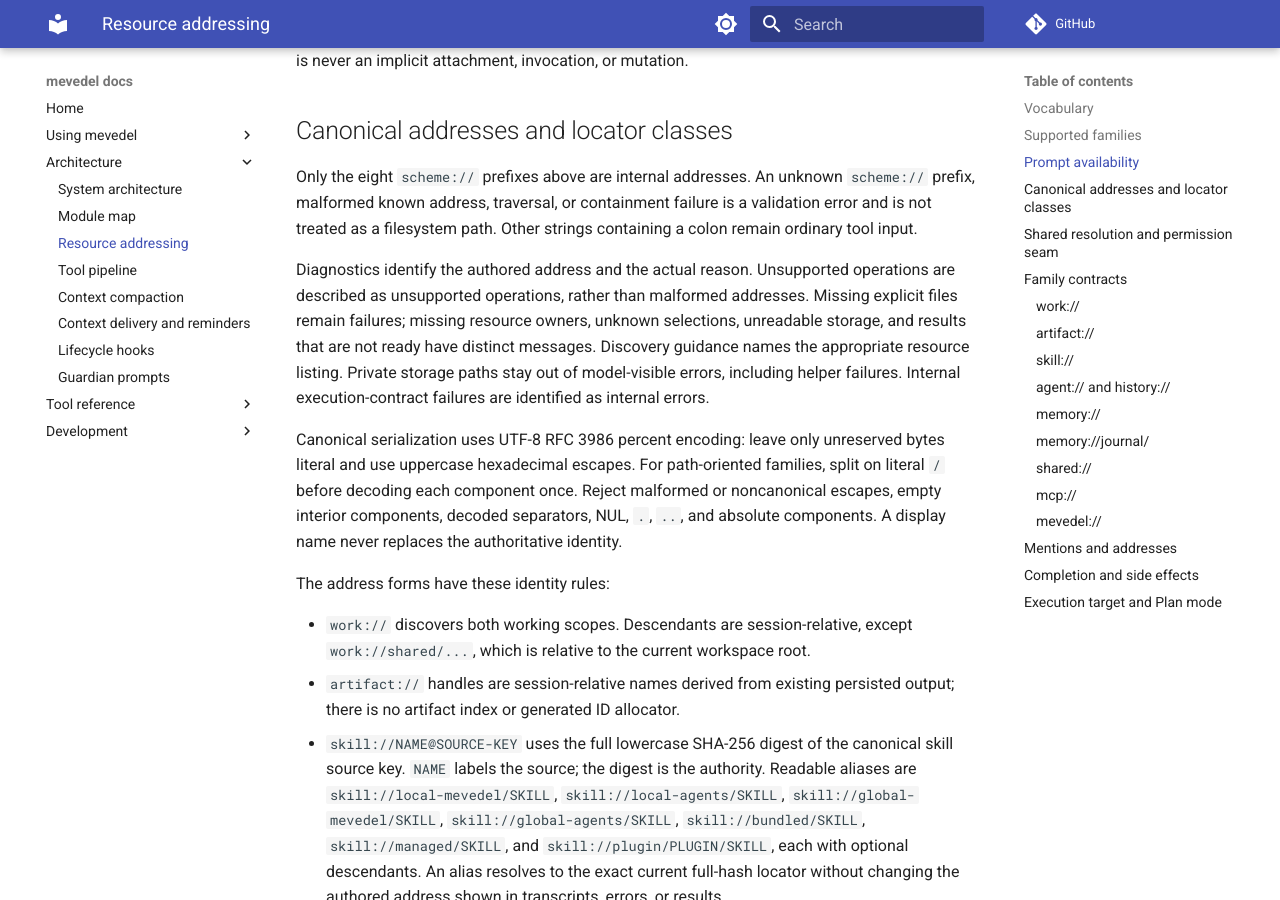
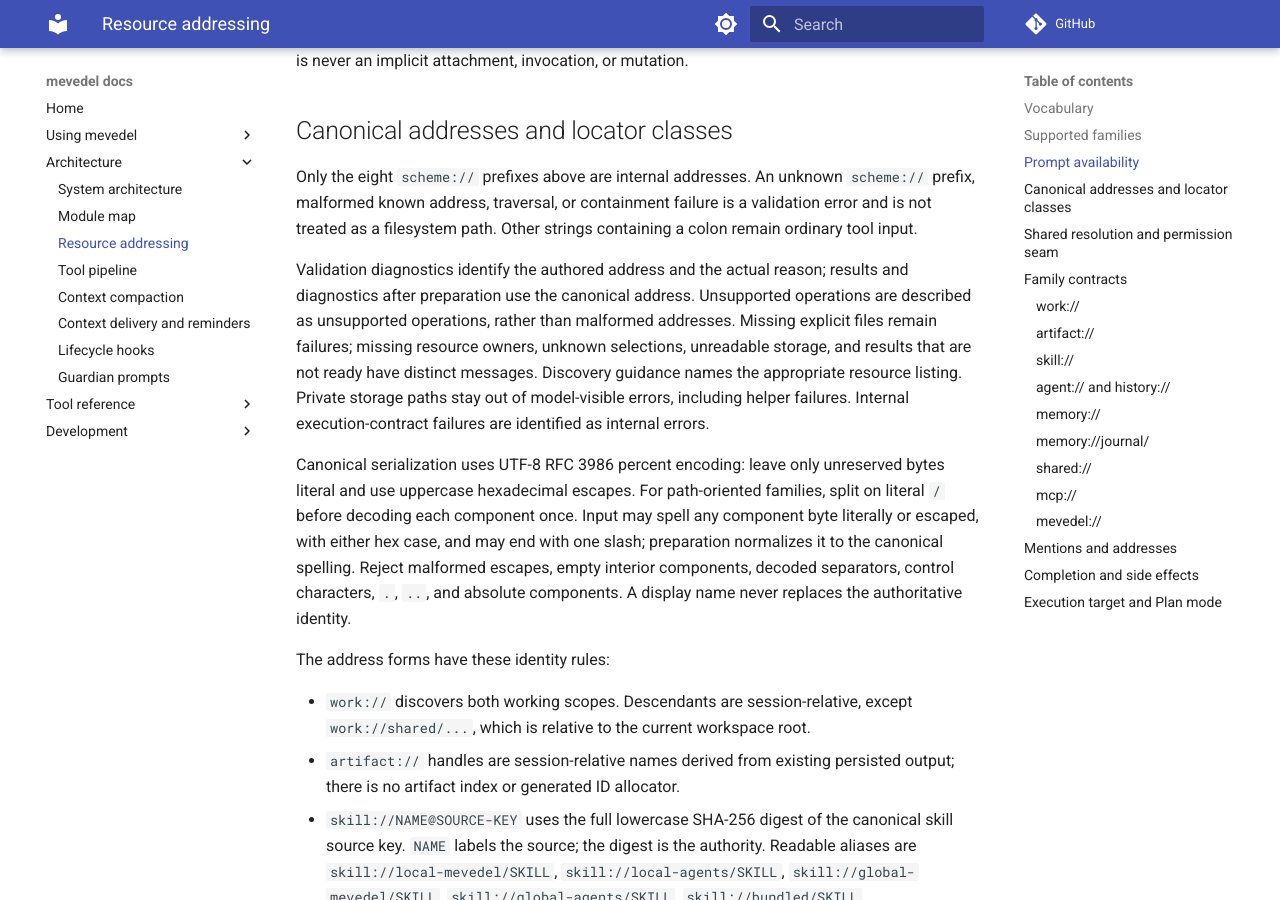
Before and after one commit to FrauH0lle/mevedel, an MkDocs documentation site: the page built from docs/address-to-resource.md, in a window 1280 px wide and 900 px high, scrolled down 2594 px. Built offline with MkDocs 1.6.1 and Material for MkDocs 9.7.7, drawn with Linux system fonts in a browser that asks for light colours; comment, search, counter and statistics services are not loaded; some of the changed text lies outside the part shown.

Commit message:
fix(resource): Accept natural address spellings and media read ranges
Models were rejected for spellings mevedel itself taught or printed.
Across 17 sessions, 27 calls failed on a directory's trailing slash,
almost always work://shared/, which mevedel's own prompts and empty
listing use.  Two failed on a library name written as the library
listing prints it, with spaces.  Thirteen image reads failed because
strict tool schemas make GPT models fill offset and limit, and offset
1 counted as a requested text range.

The resolver now normalizes literal characters, either escape case and
one trailing slash to the canonical locator, and prepared attempts
carry that canonical address.  Traversal, decoded separators, control
characters and malformed escapes are still rejected.  Read ignores
offset and limit for media instead of failing.

* mevedel-resource.el (mevedel-resource--decode-component): Accept
literal and lowercase-escaped bytes.
(mevedel-resource--parse-components): Drop the trailing-slash error.
(mevedel-resource--parse-memory-tail): Accept memory://journal.
(mevedel-resource-parse-address): Strip one trailing slash; drop the
exact-spelling check.
(mevedel-resource-prepare): Carry the canonical address.
* mevedel-tool-fs-read.el (mevedel-tool-fs-read--text-range-requested-p):
Remove.
(mevedel-tool-fs-read--file): Ignore line ranges for media.
* prompts/tools/read.md: Drop the media range rule.
* docs/address-to-resource.md: Document accepted spellings.
* docs/adr/0104-keep-resource-addresses-closed-and-capability-neutral.md:
Record the change and its evidence.
* test/test-mevedel-resource.el, test/test-mevedel-resource-diagnostics.el,
test/test-mevedel-resource-journal.el, test/test-mevedel-tool-fs-read.el:
Cover them.

```diff
--- a/docs/address-to-resource.md
+++ b/docs/address-to-resource.md
@@ -71,7 +71,8 @@
 failure is a validation error and is not treated as a filesystem path. Other
 strings containing a colon remain ordinary tool input.
 
-Diagnostics identify the authored address and the actual reason. Unsupported
+Validation diagnostics identify the authored address and the actual reason;
+results and diagnostics after preparation use the canonical address. Unsupported
 operations are described as unsupported operations, rather than malformed
 addresses. Missing explicit files remain failures; missing resource owners,
 unknown selections, unreadable storage, and results that are not ready have
@@ -82,9 +83,11 @@
 Canonical serialization uses UTF-8 RFC 3986 percent encoding: leave only
 unreserved bytes literal and use uppercase hexadecimal escapes. For
 path-oriented families, split on literal `/` before decoding each component
-once. Reject malformed or noncanonical escapes, empty interior components,
-decoded separators, NUL, `.`, `..`, and absolute components. A display name
-never replaces the authoritative identity.
+once. Input may spell any component byte literally or escaped, with either hex
+case, and may end with one slash; preparation normalizes it to the canonical
+spelling. Reject malformed escapes, empty interior components, decoded
+separators, control characters, `.`, `..`, and absolute components. A display
+name never replaces the authoritative identity.
 
 The address forms have these identity rules:
 
@@ -165,9 +168,9 @@
 ### `work://`
 
 `work://` exposes working files through Read, Glob, Grep, and ApplyPatch.
-Bare Read lists both scopes and bare Glob/Grep searches both. Directory operands
-use canonical names without a trailing slash, such as `work://shared`; the
-`work://shared/` spelling denotes the prefix for its file descendants.
+Bare Read lists both scopes and bare Glob/Grep searches both. A directory
+operand may end with a slash: `work://shared/` and `work://shared` name the same
+directory, whose canonical spelling has no trailing slash.
 
 An unused shared root is a successful empty discovery result for Read, Glob,
 and Grep. The result explains that an authorized ApplyPatch can create a file
```
Also changed, not shown: docs/adr/0104-keep-resource-addresses-closed-and-capability-neutral.md (+10 -0 lines), prompts/tools/read.md (+0 -1 lines), 6 other files.
